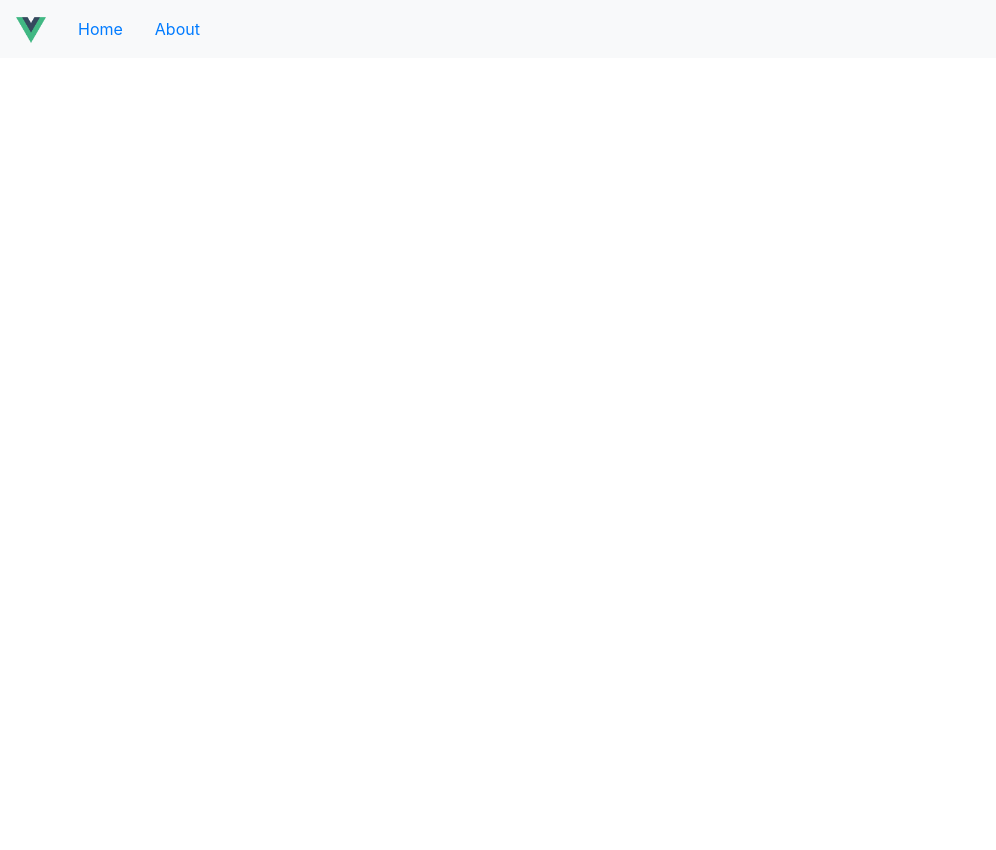
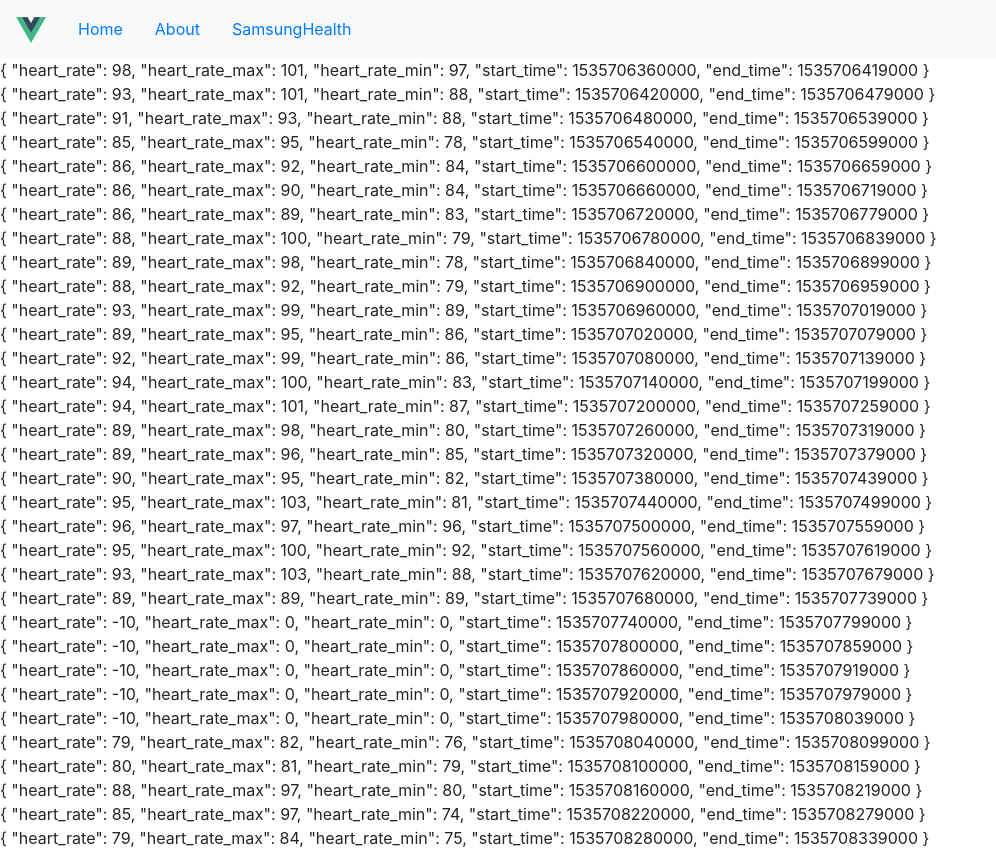
Before and after one commit to DonalGeraghty/super-duper-potato, a Vue app: page /SamsungHealth in a window 1280 px wide. Shown: the whole page, without its empty margins (0-996 px from the left). Before the commit the page ends 800 px from the top, so only its background shows below. Built offline with nearby package versions, Linux system fonts and the light colour scheme.

Commit message:
Adding SamsungHealth JSON
Adding samsung heath data. Reading in JSON files.

```diff
--- a/package.json
+++ b/package.json
@@ -8,6 +8,10 @@
     "lint": "vue-cli-service lint"
   },
   "dependencies": {
+    "d3": "^5.7.0",
+    "fs": "0.0.1-security",
+    "mz": "^2.7.0",
+    "resemblejs": "^3.0.1",
     "vue": "^2.5.21",
     "vue-router": "^3.0.1"
   },
@@ -18,6 +22,8 @@
     "babel-eslint": "^10.0.1",
     "eslint": "^5.8.0",
     "eslint-plugin-vue": "^5.0.0",
+    "node-sass": "^4.11.0",
+    "sass-loader": "^7.1.0",
     "vue-template-compiler": "^2.5.21"
   },
   "eslintConfig": {
--- a/src/App.vue
+++ b/src/App.vue
@@ -12,6 +12,9 @@
           <li class="nav-item">
             <a class="nav-link" href="#"><router-link to="/about">About</router-link></a>
           </li>
+          <li class="nav-item">
+            <a class="nav-link" href="#"><router-link to="/SamsungHealth">SamsungHealth</router-link></a>
+          </li>
         </ul>
       </nav>
     </div>
--- a/src/components/HelloWorld.vue
+++ /dev/null
@@ -1,19 +0,0 @@
-<template>
-  <div class="hello">
-    <h1>{{ msg }}</h1>
-  </div>
-</template>
-
-<script>
-export default {
-  name: 'HelloWorld',
-  props: {
-    msg: String
-  }
-}
-</script>
-
-<!-- Add "scoped" attribute to limit CSS to this component only -->
-<style scoped>
-
-</style>
--- /dev/null
+++ b/src/javascript/time.js
@@ -0,0 +1,7 @@
+var myDateTime = function () {
+    return Date();
+};
+
+var date = myDateTime();
+
+export default date;
--- /dev/null
+++ b/src/json/data.json
@@ -0,0 +1,35 @@
+[
+    {"heart_rate":98,"heart_rate_max":101,"heart_rate_min":97,"start_time":1535706360000,"end_time":1535706419000},
+    {"heart_rate":93,"heart_rate_max":101,"heart_rate_min":88,"start_time":1535706420000,"end_time":1535706479000},
+    {"heart_rate":91,"heart_rate_max":93,"heart_rate_min":88,"start_time":1535706480000,"end_time":1535706539000},
+    {"heart_rate":85,"heart_rate_max":95,"heart_rate_min":78,"start_time":1535706540000,"end_time":1535706599000},
+    {"heart_rate":86,"heart_rate_max":92,"heart_rate_min":84,"start_time":1535706600000,"end_time":1535706659000},
+    {"heart_rate":86,"heart_rate_max":90,"heart_rate_min":84,"start_time":1535706660000,"end_time":1535706719000},
+    {"heart_rate":86,"heart_rate_max":89,"heart_rate_min":83,"start_time":1535706720000,"end_time":1535706779000},
+    {"heart_rate":88,"heart_rate_max":100,"heart_rate_min":79,"start_time":1535706780000,"end_time":1535706839000},
+    {"heart_rate":89,"heart_rate_max":98,"heart_rate_min":78,"start_time":1535706840000,"end_time":1535706899000},
+    {"heart_rate":88,"heart_rate_max":92,"heart_rate_min":79,"start_time":1535706900000,"end_time":1535706959000},
+    {"heart_rate":93,"heart_rate_max":99,"heart_rate_min":89,"start_time":1535706960000,"end_time":1535707019000},
+    {"heart_rate":89,"heart_rate_max":95,"heart_rate_min":86,"start_time":1535707020000,"end_time":1535707079000},
+    {"heart_rate":92,"heart_rate_max":99,"heart_rate_min":86,"start_time":1535707080000,"end_time":1535707139000},
+    {"heart_rate":94,"heart_rate_max":100,"heart_rate_min":83,"start_time":1535707140000,"end_time":1535707199000},
+    {"heart_rate":94,"heart_rate_max":101,"heart_rate_min":87,"start_time":1535707200000,"end_time":1535707259000},
+    {"heart_rate":89,"heart_rate_max":98,"heart_rate_min":80,"start_time":1535707260000,"end_time":1535707319000},
+    {"heart_rate":89,"heart_rate_max":96,"heart_rate_min":85,"start_time":1535707320000,"end_time":1535707379000},
+    {"heart_rate":90,"heart_rate_max":95,"heart_rate_min":82,"start_time":1535707380000,"end_time":1535707439000},
+    {"heart_rate":95,"heart_rate_max":103,"heart_rate_min":81,"start_time":1535707440000,"end_time":1535707499000},
+    {"heart_rate":96,"heart_rate_max":97,"heart_rate_min":96,"start_time":1535707500000,"end_time":1535707559000},
+    {"heart_rate":95,"heart_rate_max":100,"heart_rate_min":92,"start_time":1535707560000,"end_time":1535707619000},
+    {"heart_rate":93,"heart_rate_max":103,"heart_rate_min":88,"start_time":1535707620000,"end_time":1535707679000},
+    {"heart_rate":89,"heart_rate_max":89,"heart_rate_min":89,"start_time":1535707680000,"end_time":1535707739000},
+    {"heart_rate":-10,"heart_rate_max":0,"heart_rate_min":0,"start_time":1535707740000,"end_time":1535707799000},
+    {"heart_rate":-10,"heart_rate_max":0,"heart_rate_min":0,"start_time":1535707800000,"end_time":1535707859000},
+    {"heart_rate":-10,"heart_rate_max":0,"heart_rate_min":0,"start_time":1535707860000,"end_time":1535707919000},
+    {"heart_rate":-10,"heart_rate_max":0,"heart_rate_min":0,"start_time":1535707920000,"end_time":1535707979000},
+    {"heart_rate":-10,"heart_rate_max":0,"heart_rate_min":0,"start_time":1535707980000,"end_time":1535708039000},
+    {"heart_rate":79,"heart_rate_max":82,"heart_rate_min":76,"start_time":1535708040000,"end_time":1535708099000},
+    {"heart_rate":80,"heart_rate_max":81,"heart_rate_min":79,"start_time":1535708100000,"end_time":1535708159000},
+    {"heart_rate":88,"heart_rate_max":97,"heart_rate_min":80,"start_time":1535708160000,"end_time":1535708219000},
+    {"heart_rate":85,"heart_rate_max":97,"heart_rate_min":74,"start_time":1535708220000,"end_time":1535708279000},
+    {"heart_rate":79,"heart_rate_max":84,"heart_rate_min":75,"start_time":1535708280000,"end_time":1535708339000}
+]
--- a/src/router.js
+++ b/src/router.js
@@ -20,6 +20,14 @@ export default new Router({
       // this generates a separate chunk (about.[hash].js) for this route
       // which is lazy-loaded when the route is visited.
       component: () => import(/* webpackChunkName: "about" */ './views/About.vue')
+    },
+    {
+      path: '/SamsungHealth',
+      name: 'SamsungHealth',
+      // route level code-splitting
+      // this generates a separate chunk (about.[hash].js) for this route
+      // which is lazy-loaded when the route is visited.
+      component: () => import(/* webpackChunkName: "SamsungHealth" */ './views/SamsungHealth.vue')
     }
   ]
 })
--- a/src/views/About.vue
+++ b/src/views/About.vue
@@ -1,5 +1,21 @@
 <template>
   <div class="about">
-    <h1>This is an about page</h1>
+    <h1> {{time}} </h1>
   </div>
 </template>
+
+<script>
+import time from '@/javascript/time.js'
+
+export default {
+  data () {
+    return {
+      time
+    }
+  }
+}
+</script>
+
+<style>
+
+</style>
--- a/src/views/Home.vue
+++ b/src/views/Home.vue
@@ -1,19 +1,11 @@
 <template>
   <div class="home">
     <img alt="Vue logo" src="../assets/logo.png">
-    <HelloWorld msg="Welcome to Your Vue.js App"/>
   </div>
 </template>
 
 <script>
+export default {
 
-// @ is an alias to /src
-import HelloWorld from '@/components/HelloWorld.vue'
-
-export default {
-  name: 'home',
-  components: {
-    HelloWorld
-  }
 }
 </script>
--- /dev/null
+++ b/src/views/SamsungHealth.vue
@@ -0,0 +1,21 @@
+<template>
+    <div>
+        <div v-for="data in myJson" :key="data.start_time">{{data}}</div>
+    </div>
+</template>
+
+<script>
+import json from '../json/data.json'
+
+export default{
+    data(){
+        return{
+            myJson: json
+        }
+    }
+}
+</script>
+
+<style>
+
+</style>
```
Also changed, not shown: 1 other file (tests, documents, lock files or other folders).
